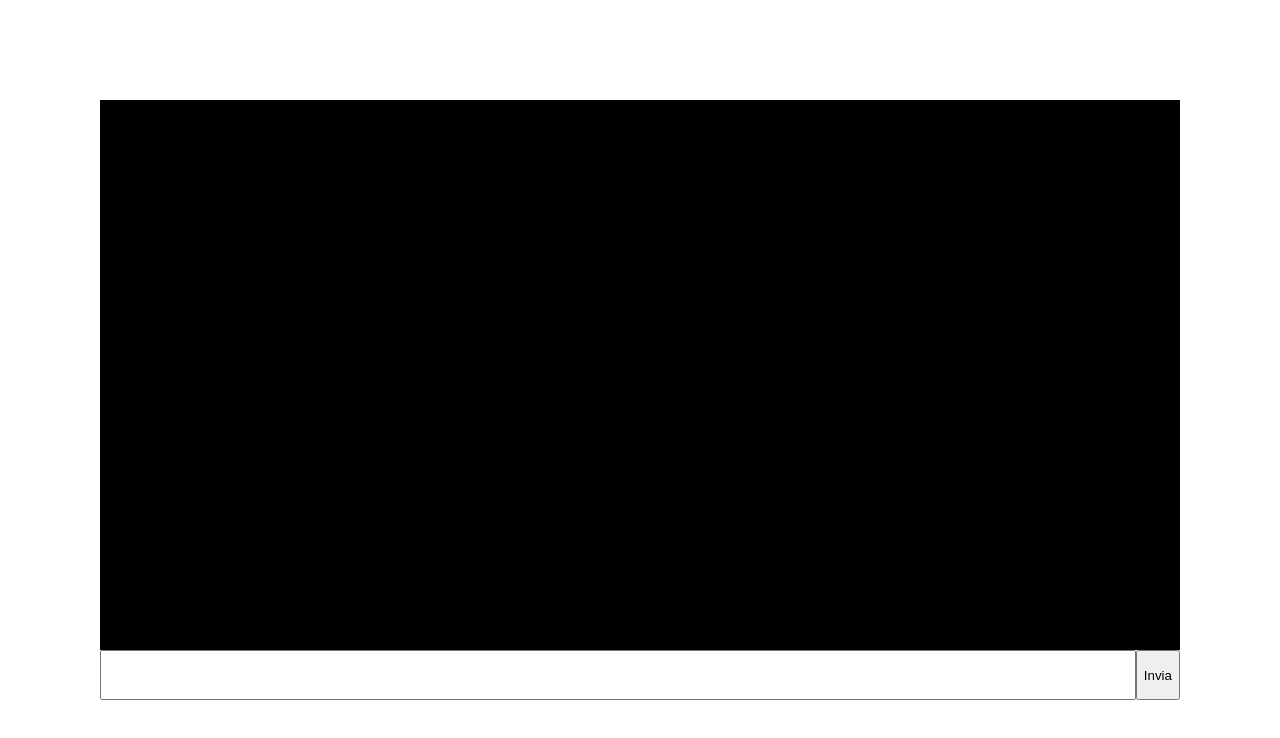
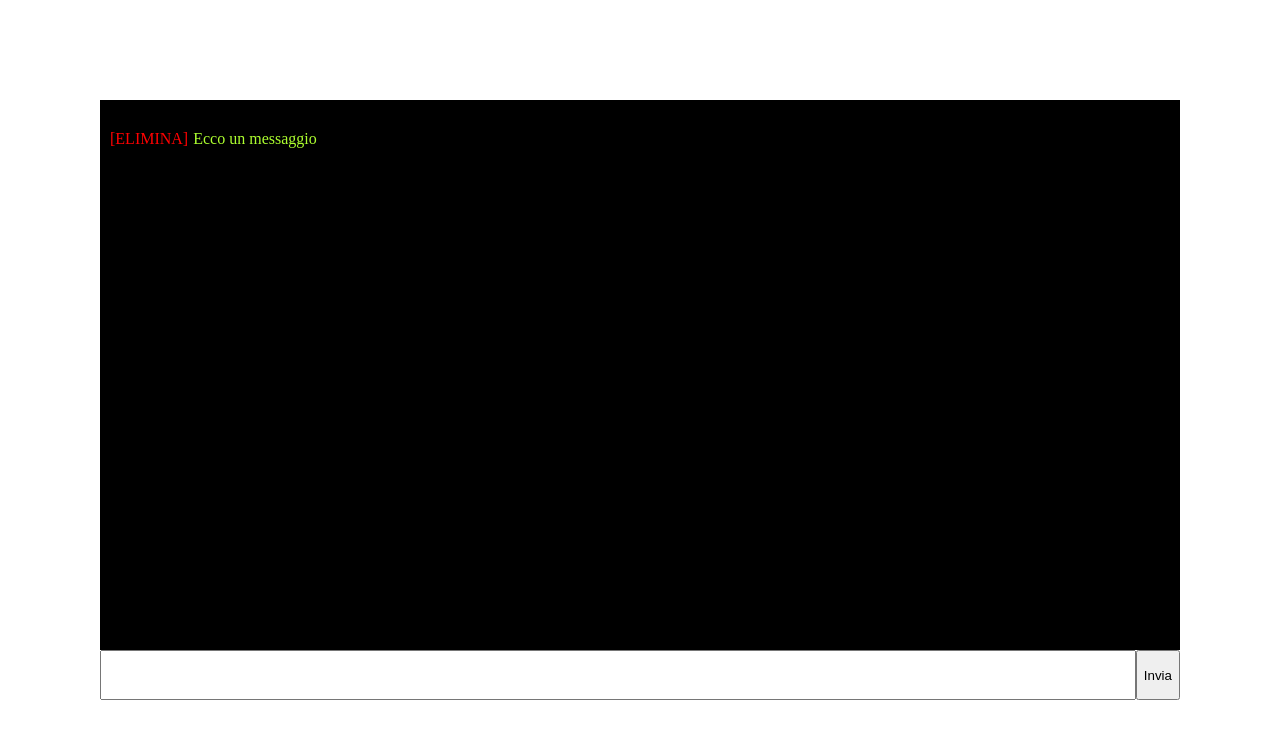
Before and after one commit to giuliopedicone02/Web-Programming, a plain HTML site: page Lezioni/2024-05-23/index.html in a window 1280 px wide. Drawn offline with Linux system fonts and the light colour scheme.

Commit message:
Update 2024-05-24

```diff
--- a/Lezioni/2024-05-23/index.html
+++ b/Lezioni/2024-05-23/index.html
@@ -130,17 +130,18 @@
                 }
             };
 
-            // tempo ------------------------->
+            // // tempo ------------------------->
 
-            effettuaLogin(
-                nascondiLogin(
-                    RichiediDatiUtente(
-                        RiempiDatiUtente(
-                            MostraDatiUtente()
-                        )
-                    )
-                )
-            )
+            // effettuaLogin(
+            //     nascondiLogin(
+            //         RichiediDatiUtente(
+            //             RiempiDatiUtente(
+            //                 MostraDatiUtente()
+            //             )
+            //         )
+            //     )
+            // )
+
             miaConsole.init();
             miaConsole.log("Ecco un messaggio");
         }
```
